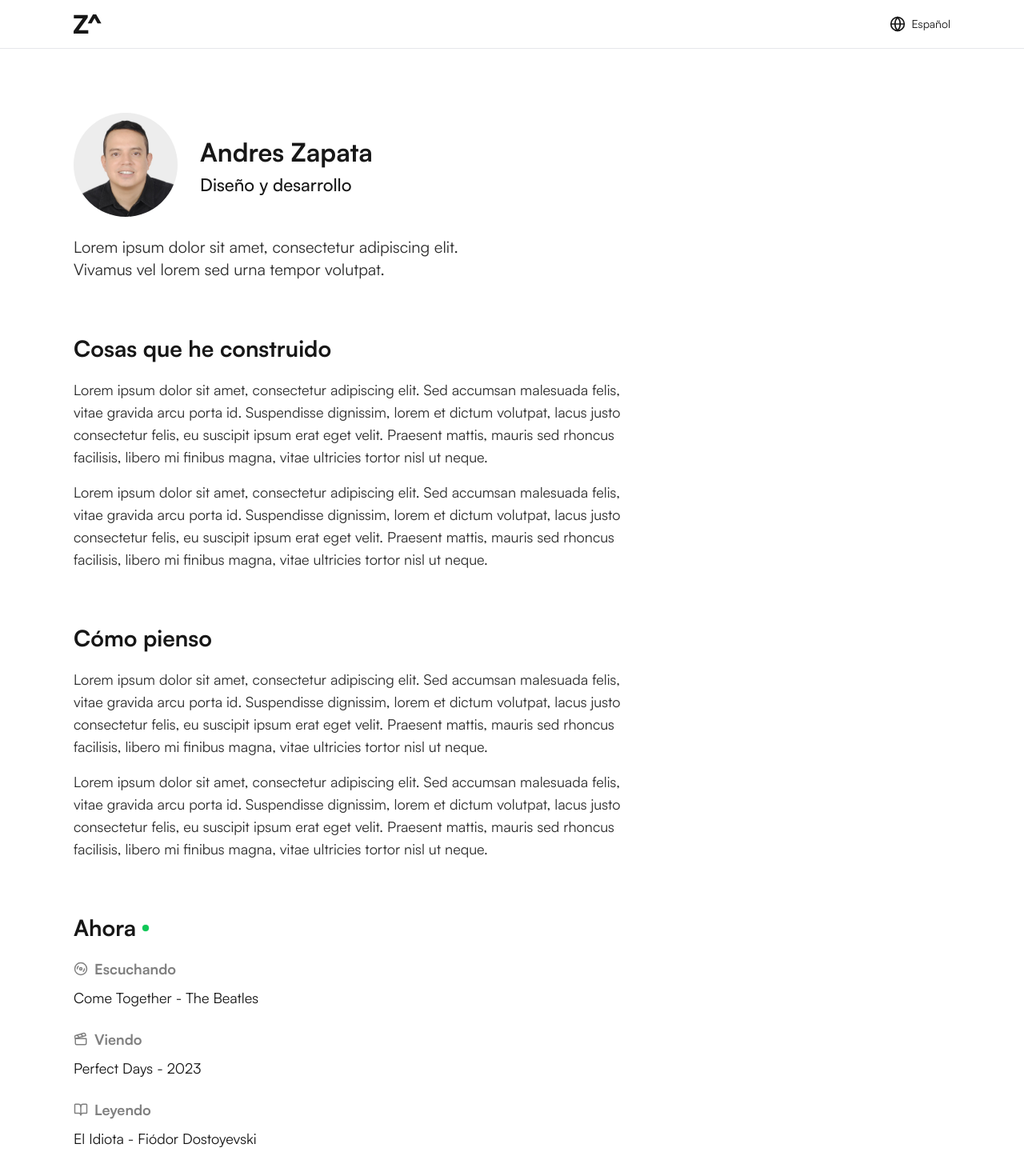
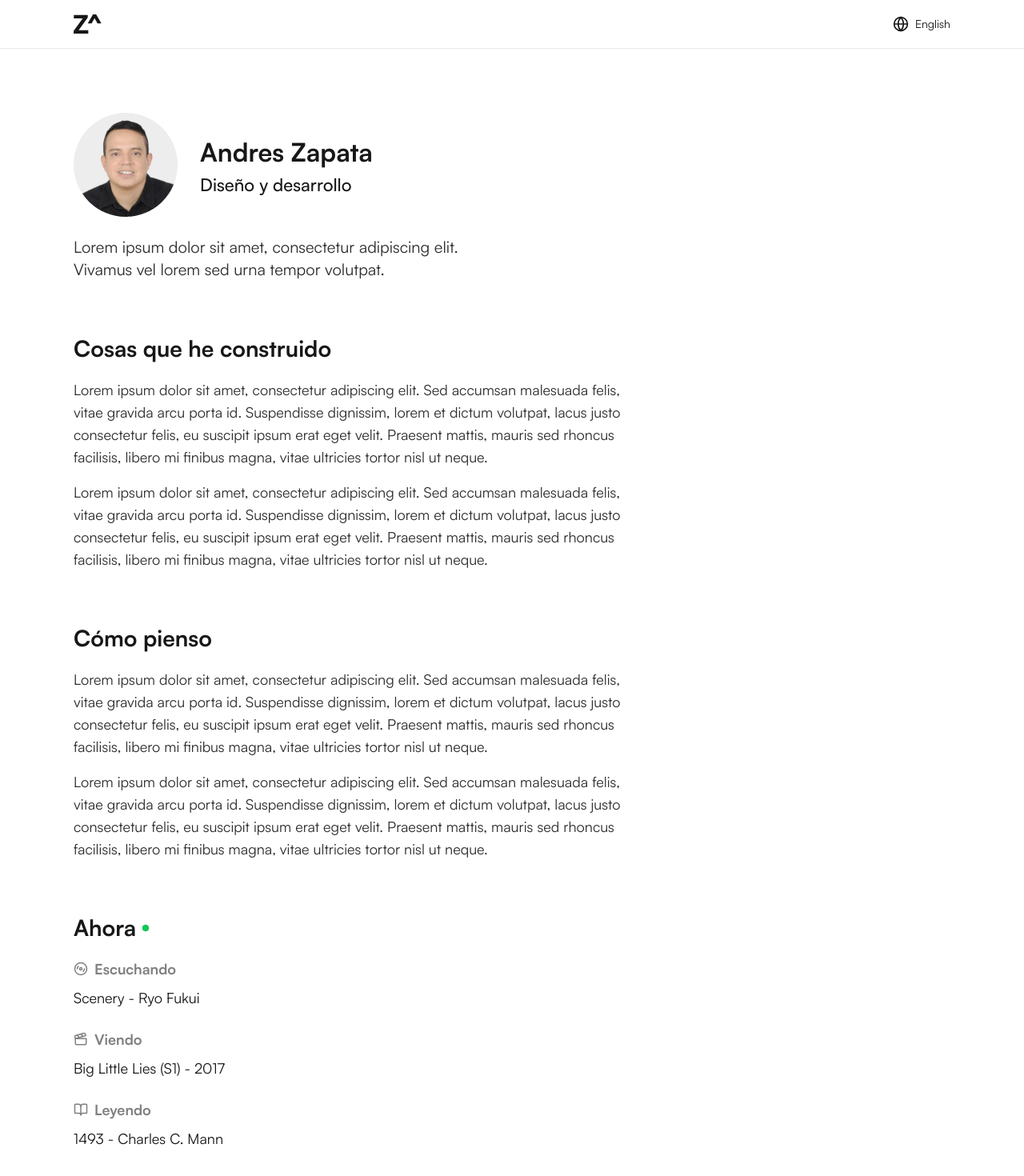
Before and after one commit to andreszapataq/andreszapata.me-v3, a Next.js app: page / in a window 1280 px wide. Shown: the top 1470 px of the page at 80% size. Built offline with nearby package versions, Linux system fonts and the light colour scheme.

Commit message:
update now

```diff
--- a/components/navbar.tsx
+++ b/components/navbar.tsx
@@ -23,7 +23,7 @@ export default function Navbar() {
             <div className="flex flex-1 items-center justify-end text-sm">
                 <Link href="/" className="flex items-center gap-2">
                     <Globe className="w-5 h-5" />
-                    Español
+                    English
                 </Link>
             </div>
         </nav>
--- a/components/now.tsx
+++ b/components/now.tsx
@@ -9,9 +9,9 @@ export default function Now() {
         <span className="live-dot inline-block w-2 h-2 bg-green-500 rounded-full" />
       </h2>
       <div className="space-y-6">
-        <NowItem icon={Disc3} label="Escuchando" value="Come Together - The Beatles" />
-        <NowItem icon={Clapperboard} label="Viendo" value="Perfect Days - 2023" />
-        <NowItem icon={BookOpen} label="Leyendo" value="El Idiota - Fiódor Dostoyevski" />
+        <NowItem icon={Disc3} label="Escuchando" value="Scenery - Ryo Fukui" />
+        <NowItem icon={Clapperboard} label="Viendo" value="Big Little Lies (S1) - 2017" />
+        <NowItem icon={BookOpen} label="Leyendo" value="1493 - Charles C. Mann" />
       </div>
     </section>
   );
```
